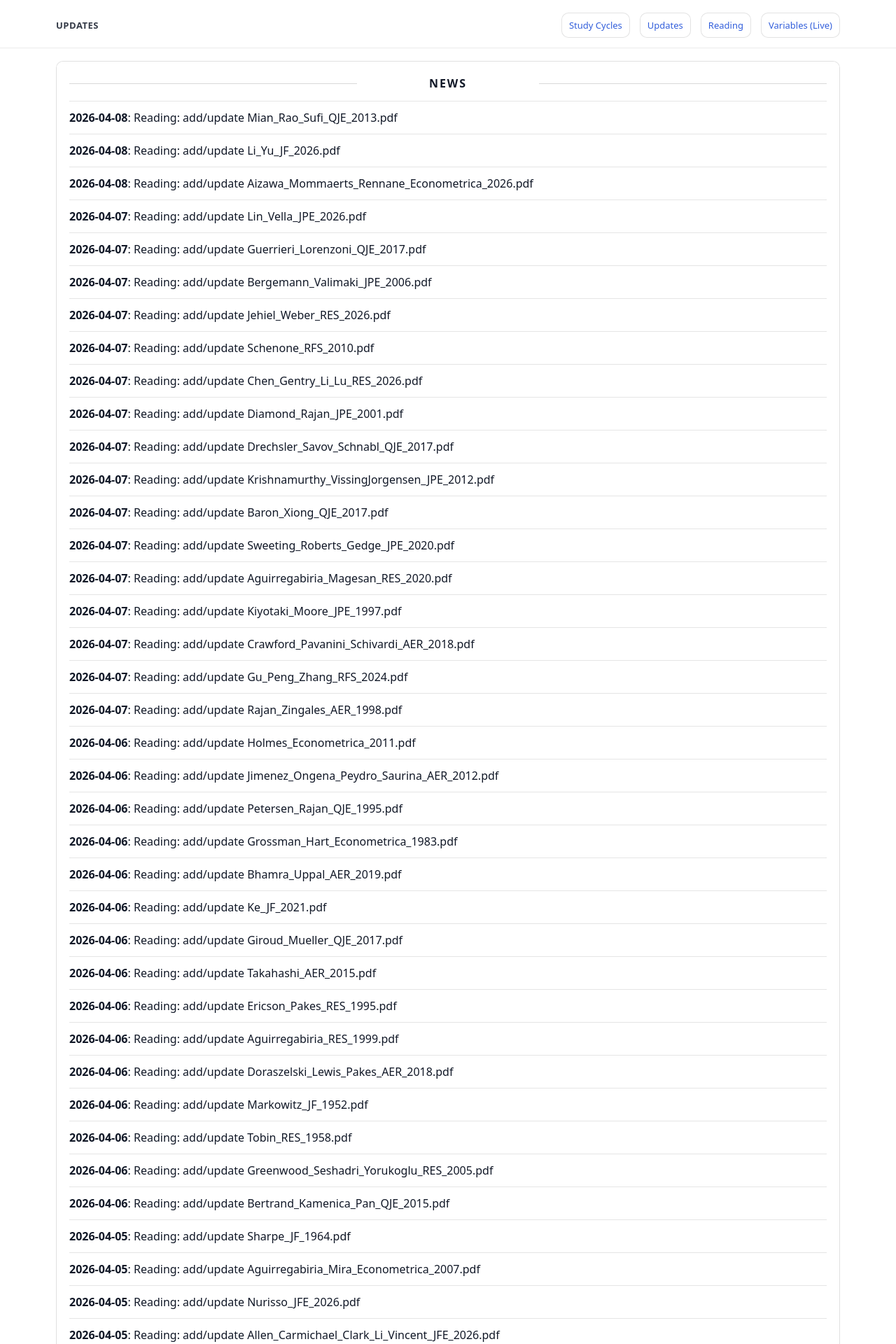
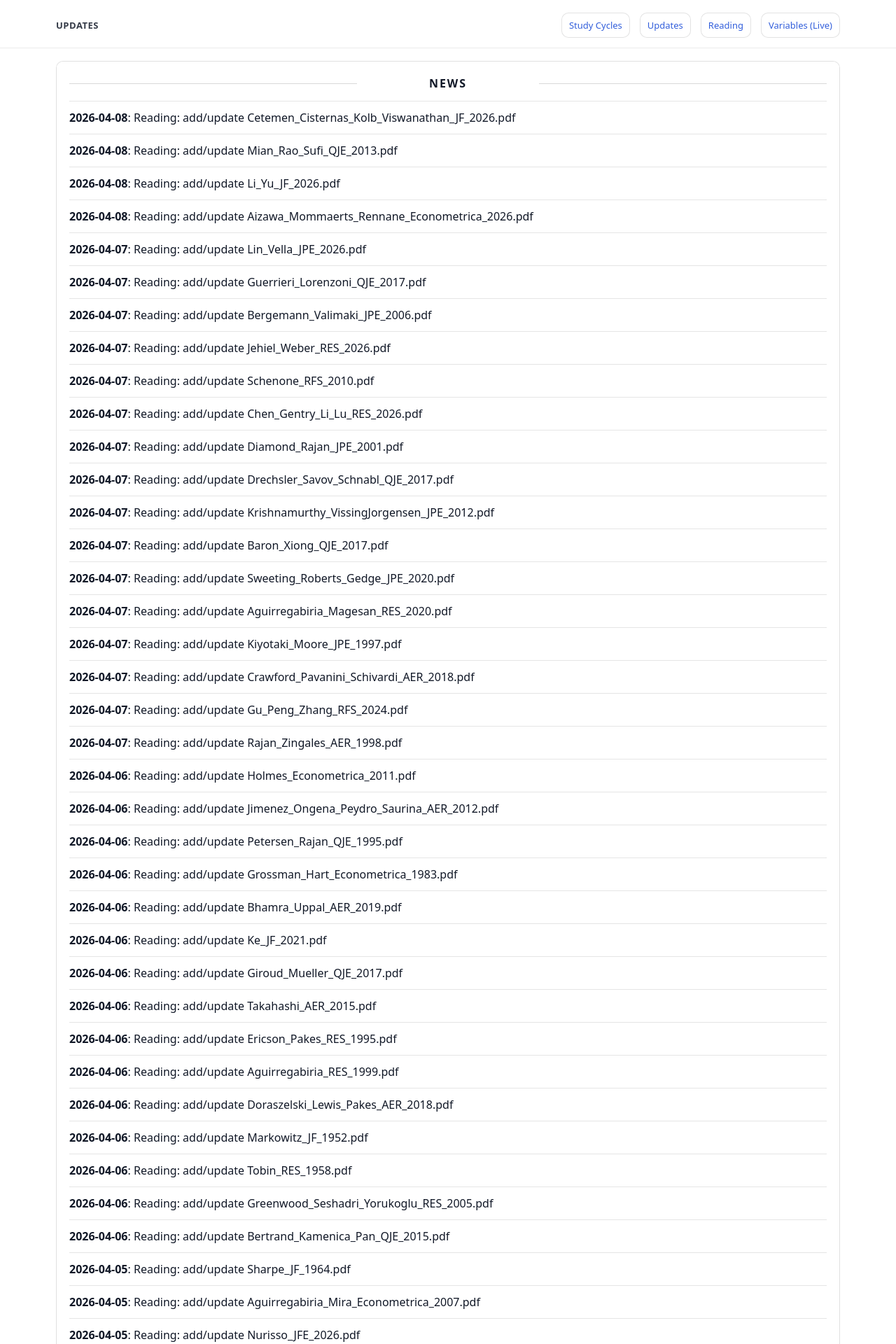
Before and after one commit to yaxinzn/study-archive, a Jekyll site: the page built from updates/index.md, in a window 1280 px wide. Shown: the top 1920 px of the page at 70% size. Built offline with Jekyll 4.4.1, drawn with Linux system fonts in a browser that asks for light colours; some of the changed text lies outside the part shown.

Commit message:
chore: update NEWS feed

```diff
--- a/_data/news.yml
+++ b/_data/news.yml
@@ -1,4 +1,7 @@
 # Auto-generated update history (sorted newest -> oldest). Do not edit manually.
+- ts: "1775598418"
+  date: "2026-04-08"
+  title: "Reading: add/update Cetemen_Cisternas_Kolb_Viswanathan_JF_2026.pdf"
 - ts: "1775593292"
   date: "2026-04-08"
   title: "Reading: add/update Mian_Rao_Sufi_QJE_2013.pdf"
```
